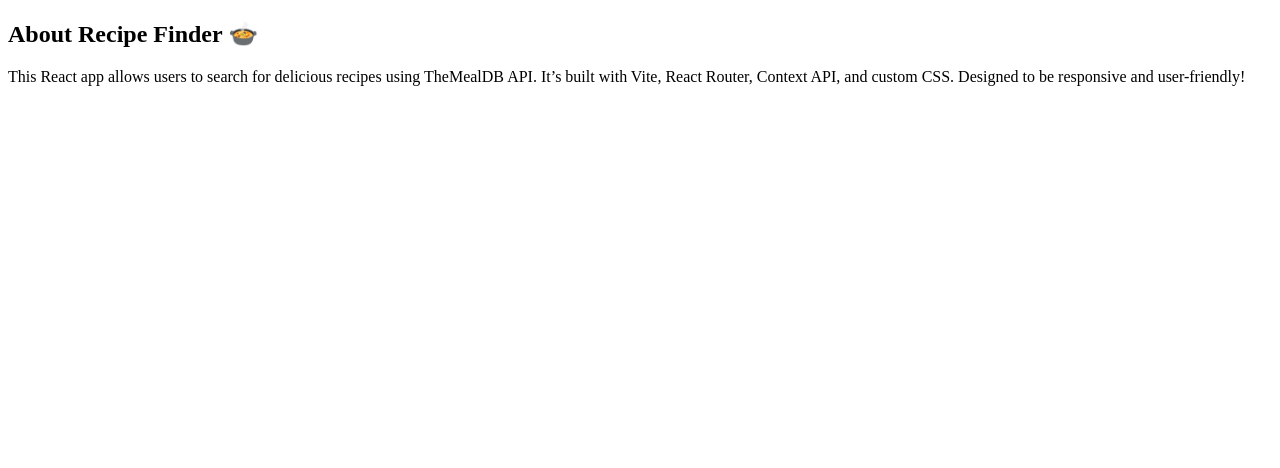
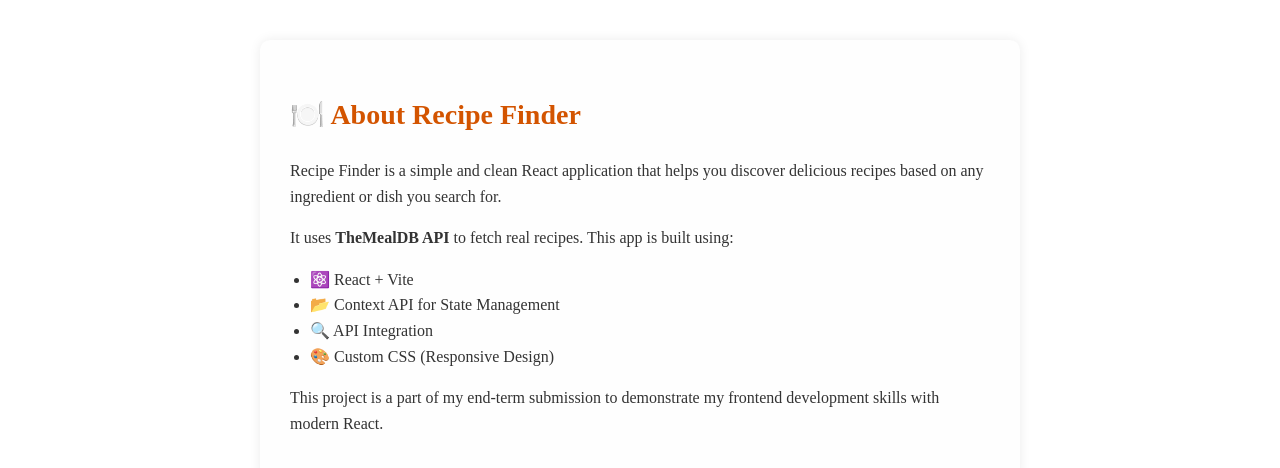
Before and after one commit to NamanKajla/Tasty-Bites, a React (Vite) app: page /about in a window 1280 px wide. Shown: the top 468 px of the page. Built offline with nearby package versions, Linux system fonts and the light colour scheme.

Commit message:
update About.jsx , add About.css

```diff
--- /dev/null
+++ b/src/pages/About.css
@@ -0,0 +1,22 @@
+/* src/pages/About.css */
+.about-container {
+    max-width: 700px;
+    margin: 40px auto;
+    padding: 30px;
+    background-color: #fefefe;
+    border-radius: 10px;
+    box-shadow: 0 0 12px rgba(0, 0, 0, 0.08);
+    line-height: 1.6;
+    color: #333;
+  }
+
+  .about-container h2 {
+    margin-bottom: 20px;
+    font-size: 28px;
+    color: #d35400;
+  }
+
+  .about-container ul {
+    margin: 15px 0;
+    padding-left: 20px;
+  }
--- a/src/pages/About.jsx
+++ b/src/pages/About.jsx
@@ -1,10 +1,23 @@
+import './About.css';
+
 function About() {
   return (
-    <div className="about-page">
-      <h2>About Recipe Finder 🍲</h2>
+    <div className="about-container">
+      <h2>🍽️ About Recipe Finder</h2>
       <p>
-        This React app allows users to search for delicious recipes using TheMealDB API.
-        It’s built with Vite, React Router, Context API, and custom CSS. Designed to be responsive and user-friendly!
+        Recipe Finder is a simple and clean React application that helps you discover delicious recipes based on any ingredient or dish you search for.
+      </p>
+      <p>
+        It uses <strong>TheMealDB API</strong> to fetch real recipes. This app is built using:
+      </p>
+      <ul>
+        <li>⚛️ React + Vite</li>
+        <li>📂 Context API for State Management</li>
+        <li>🔍 API Integration</li>
+        <li>🎨 Custom CSS (Responsive Design)</li>
+      </ul>
+      <p>
+        This project is a part of my end-term submission to demonstrate my frontend development skills with modern React.
       </p>
     </div>
   );
```
